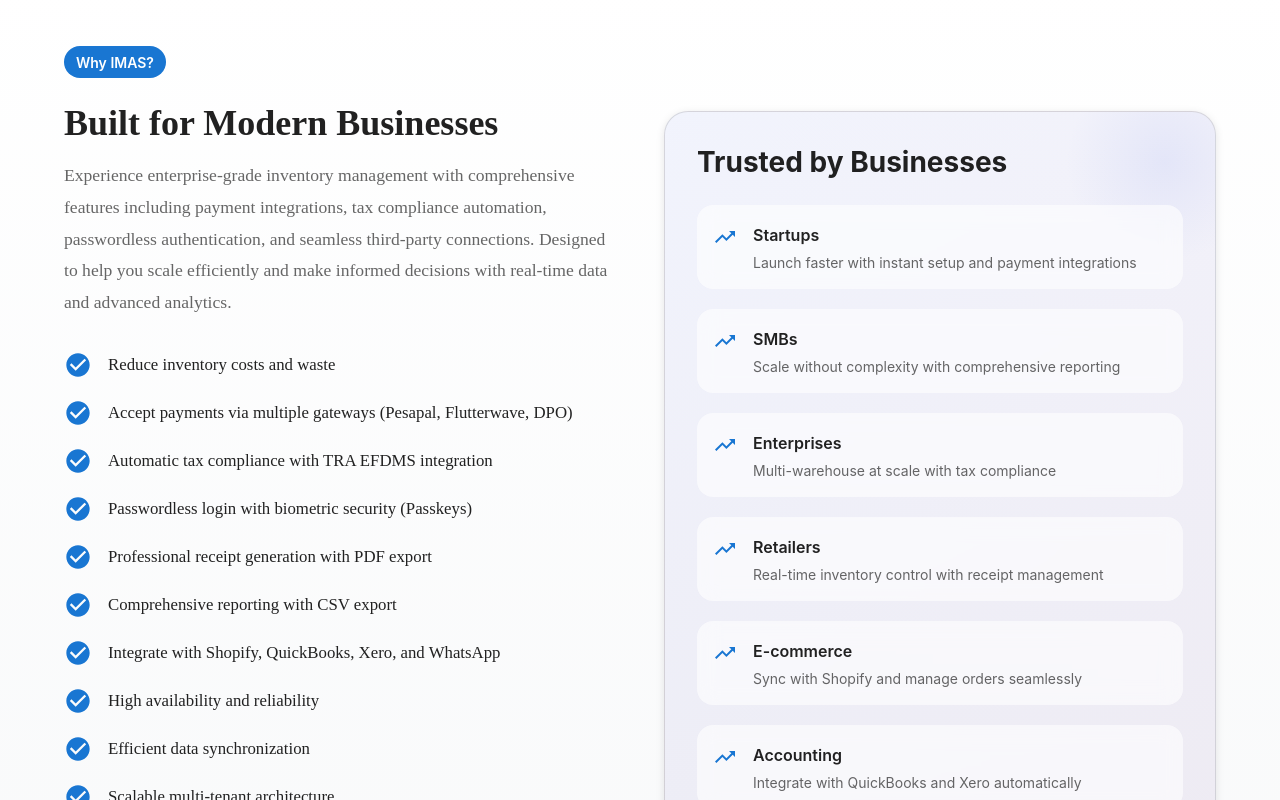
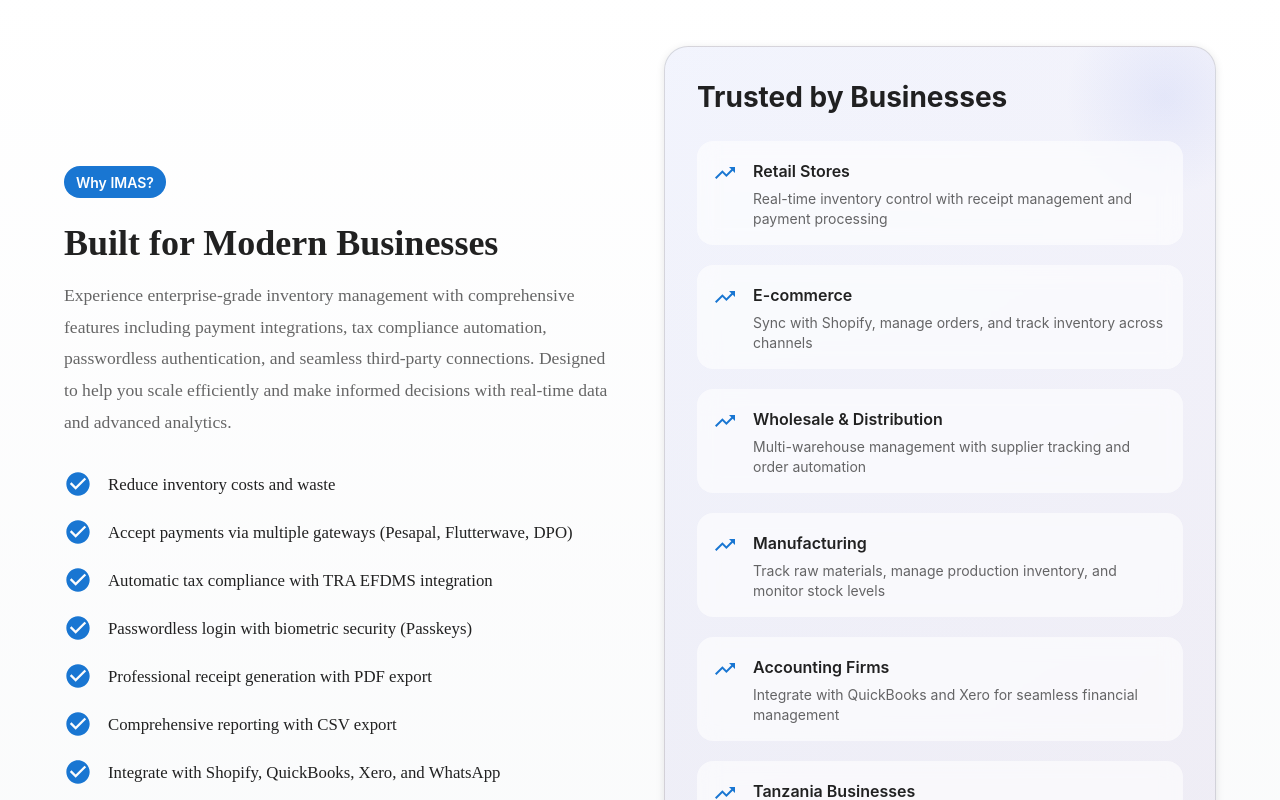
Before and after one commit to yakoboI/imas, a React (Vite) app in the folder frontend/web-app/: page / in a window 1280 px wide. Shown: the part 1780-2580 px from the top of the page. Built offline with nearby package versions, Linux system fonts and the light colour scheme; no server answers.

Commit message:
Enhance Trusted by Businesses section: add 8 specific industry types with detailed descriptions

```diff
--- a/frontend/web-app/src/pages/Landing.jsx
+++ b/frontend/web-app/src/pages/Landing.jsx
@@ -514,12 +514,14 @@ function Landing() {
                 </Typography>
                 <Grid container spacing={{ xs: 1.5, sm: 2, md: 2.5 }} sx={{ position: 'relative', zIndex: 1 }}>
                   {[
-                    { label: 'Startups', desc: 'Launch faster with instant setup and payment integrations' },
-                    { label: 'SMBs', desc: 'Scale without complexity with comprehensive reporting' },
-                    { label: 'Enterprises', desc: 'Multi-warehouse at scale with tax compliance' },
-                    { label: 'Retailers', desc: 'Real-time inventory control with receipt management' },
-                    { label: 'E-commerce', desc: 'Sync with Shopify and manage orders seamlessly' },
-                    { label: 'Accounting', desc: 'Integrate with QuickBooks and Xero automatically' },
+                    { label: 'Retail Stores', desc: 'Real-time inventory control with receipt management and payment processing' },
+                    { label: 'E-commerce', desc: 'Sync with Shopify, manage orders, and track inventory across channels' },
+                    { label: 'Wholesale & Distribution', desc: 'Multi-warehouse management with supplier tracking and order automation' },
+                    { label: 'Manufacturing', desc: 'Track raw materials, manage production inventory, and monitor stock levels' },
+                    { label: 'Accounting Firms', desc: 'Integrate with QuickBooks and Xero for seamless financial management' },
+                    { label: 'Tanzania Businesses', desc: 'Automatic TRA EFDMS compliance with invoice submission and Z-Reports' },
+                    { label: 'Startups', desc: 'Launch faster with instant setup, payment integrations, and scalable architecture' },
+                    { label: 'Enterprises', desc: 'Multi-tenant, multi-warehouse at scale with advanced security and audit trails' },
                   ].map((item, idx) => (
                     <Grid item xs={6} sm={6} md={12} key={idx}>
                       <Box
```
